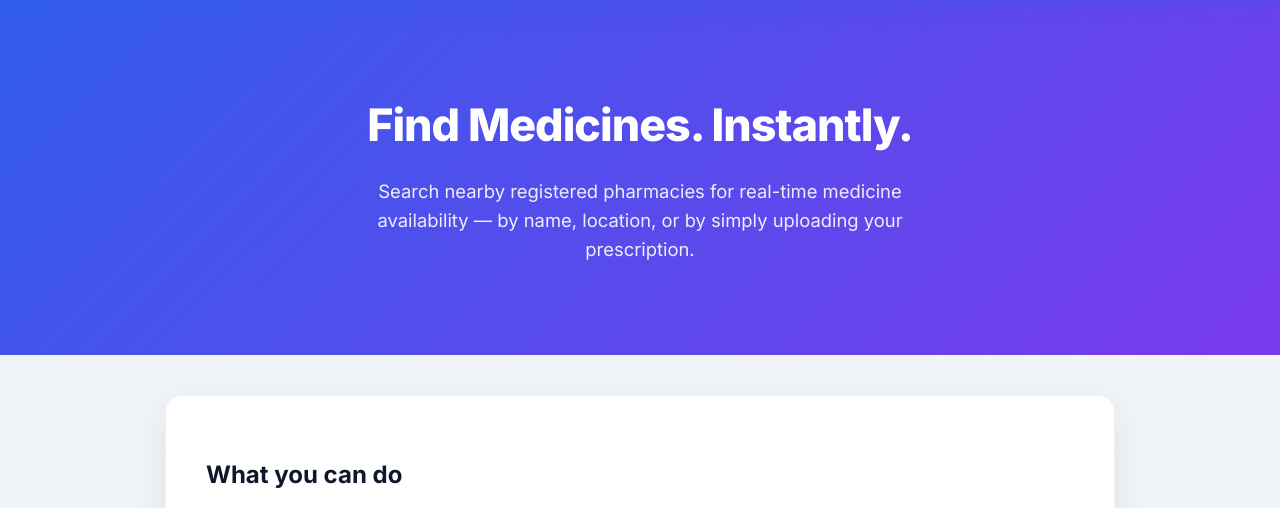
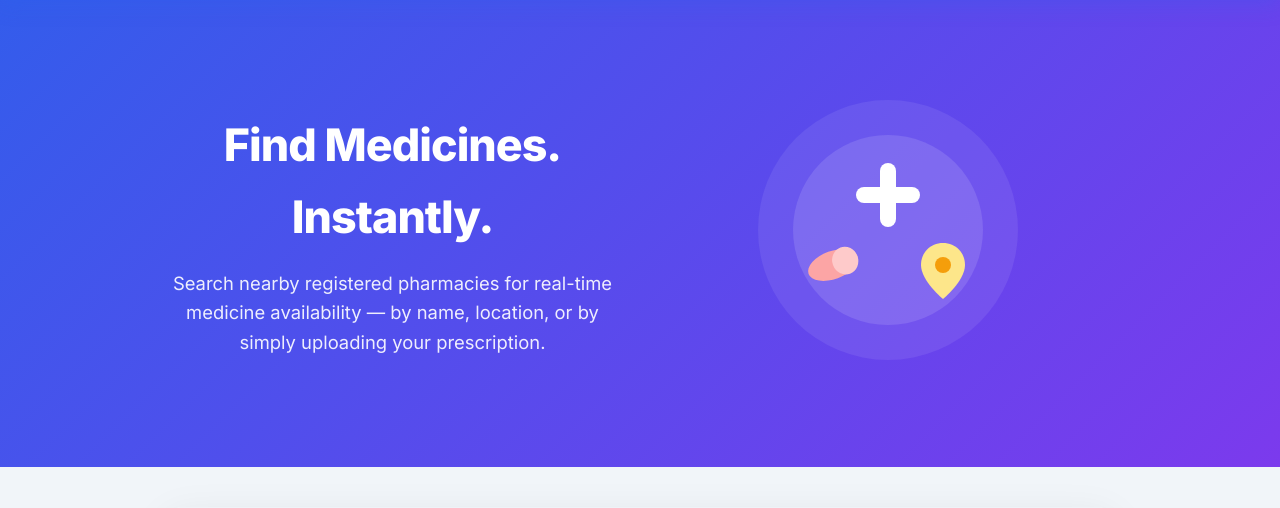
Before and after one commit to akashmane-it/smart-medicine-access-system, a Flask app: page / in a window 1280 px wide. Shown: the part 72-580 px from the top of the page. Run offline with Flask 3, Linux system fonts and the light colour scheme.

Commit message:
Add custom SVG illustration to homepage hero

```diff
--- a/templates/index.html
+++ b/templates/index.html
@@ -18,8 +18,33 @@
     </div>
 
     <div class="hero">
-        <h1>Find Medicines. Instantly.</h1>
-        <p>Search nearby registered pharmacies for real-time medicine availability — by name, location, or by simply uploading your prescription.</p>
+        <div style="max-width: 950px; margin: 0 auto; display: flex; align-items: center; gap: 40px; flex-wrap: wrap; justify-content: center; text-align: left;">
+            <div style="flex: 1; min-width: 280px; text-align: center;">
+                <h1>Find Medicines. Instantly.</h1>
+                <p>Search nearby registered pharmacies for real-time medicine availability — by name, location, or by simply uploading your prescription.</p>
+            </div>
+            <div style="flex: 1; min-width: 280px; text-align: center;">
+                                <svg width="280" height="280" viewBox="0 0 280 280" xmlns="http://www.w3.org/2000/svg">
+                    <circle cx="140" cy="140" r="130" fill="rgba(255,255,255,0.08)"/>
+                    <circle cx="140" cy="140" r="95" fill="rgba(255,255,255,0.12)"/>
+
+                    <g transform="translate(140,105)">
+                        <rect x="-32" y="-8" width="64" height="16" rx="8" fill="#ffffff"/>
+                        <rect x="-8" y="-32" width="16" height="64" rx="8" fill="#ffffff"/>
+                    </g>
+
+                    <g transform="translate(85,175)">
+                        <ellipse cx="0" cy="0" rx="26" ry="14" fill="#fca5a5" transform="rotate(-20)"/>
+                        <ellipse cx="0" cy="0" rx="13" ry="14" fill="#fecaca" transform="rotate(-20) translate(13,0)"/>
+                    </g>
+
+                    <g transform="translate(195,175)">
+                        <path d="M0 -22 C-13 -22 -22 -12 -22 0 C-22 16 0 34 0 34 C0 34 22 16 22 0 C22 -12 13 -22 0 -22 Z" fill="#fde68a"/>
+                        <circle cx="0" cy="0" r="8" fill="#f59e0b"/>
+                    </g>
+                </svg>
+            </div>
+        </div>
     </div>
 
     <div class="container">
```
